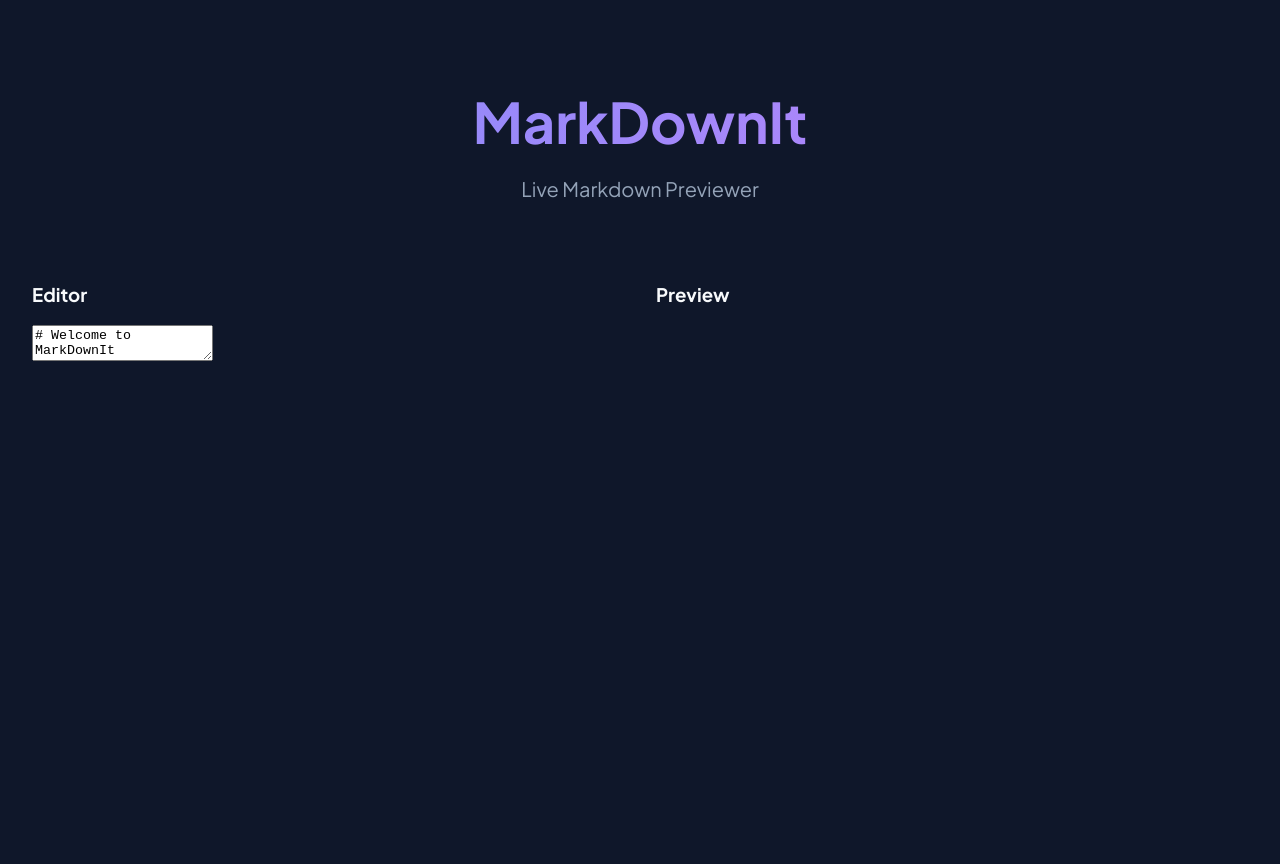
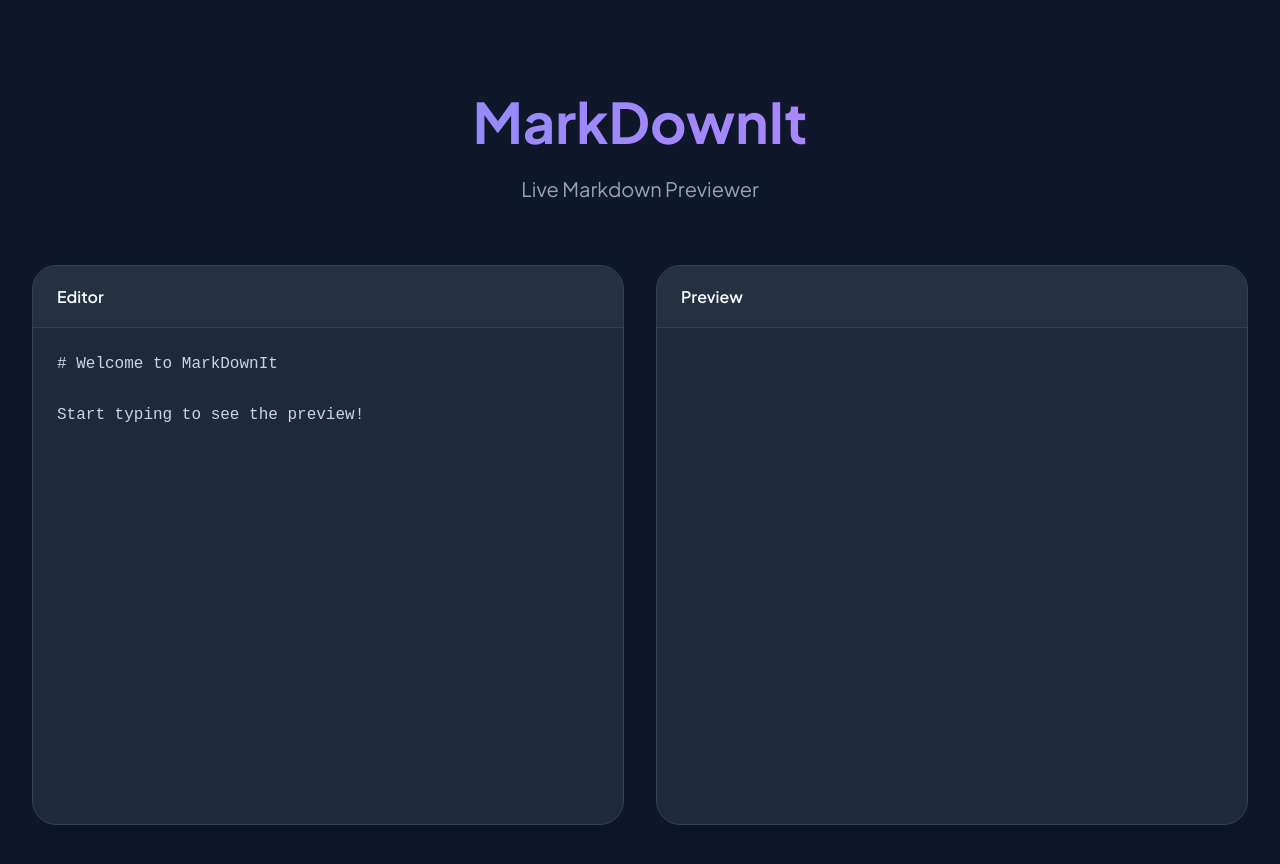
Before and after one commit to saladinjake/mark-down-api-service, a Vue app in the folder frontend/: page / in a window 1280 px wide. Shown: the top 864 px of the page. Built offline with nearby package versions, Linux system fonts and the light colour scheme; no server answers.

Commit message:
style: add glassmorphism styling to editor and preview panes

```diff
--- a/frontend/src/App.vue
+++ b/frontend/src/App.vue
@@ -17,7 +17,7 @@
 
       <div class="preview-pane">
         <h3>Preview</h3>
-        <div v-html="renderedHtml"></div>
+        <div class="preview-content" v-html="renderedHtml"></div>
       </div>
     </div>
   </div>
@@ -103,4 +103,64 @@ body {
   gap: 2rem;
   height: 70vh;
 }
+
+.editor-pane, .preview-pane {
+  background: var(--card-bg);
+  border: 1px solid var(--border-color);
+  border-radius: 1.5rem;
+  display: flex;
+  flex-direction: column;
+  overflow: hidden;
+  box-shadow: 0 10px 15px -3px rgba(0, 0, 0, 0.1);
+  backdrop-filter: blur(10px);
+}
+
+.editor-pane h3, .preview-pane h3 {
+  padding: 1.25rem 1.5rem;
+  margin: 0;
+  font-size: 1rem;
+  font-weight: 600;
+  border-bottom: 1px solid var(--border-color);
+  background: rgba(255, 255, 255, 0.03);
+  display: flex;
+  justify-content: space-between;
+  align-items: center;
+}
+
+textarea {
+  flex: 1;
+  width: 100%;
+  padding: 1.5rem;
+  background: transparent;
+  border: none;
+  color: #cbd5e1;
+  font-family: 'Fira Code', monospace;
+  font-size: 1rem;
+  line-height: 1.6;
+  resize: none;
+  outline: none;
+}
+
+.preview-content {
+  flex: 1;
+  padding: 1.5rem;
+  overflow-y: auto;
+  color: #e2e8f0;
+  line-height: 1.6;
+}
+
+/* Custom Scrollbar */
+::-webkit-scrollbar {
+  width: 8px;
+}
+::-webkit-scrollbar-track {
+  background: transparent;
+}
+::-webkit-scrollbar-thumb {
+  background: #475569;
+  border-radius: 4px;
+}
+::-webkit-scrollbar-thumb:hover {
+  background: #64748b;
+}
 </style>
```
